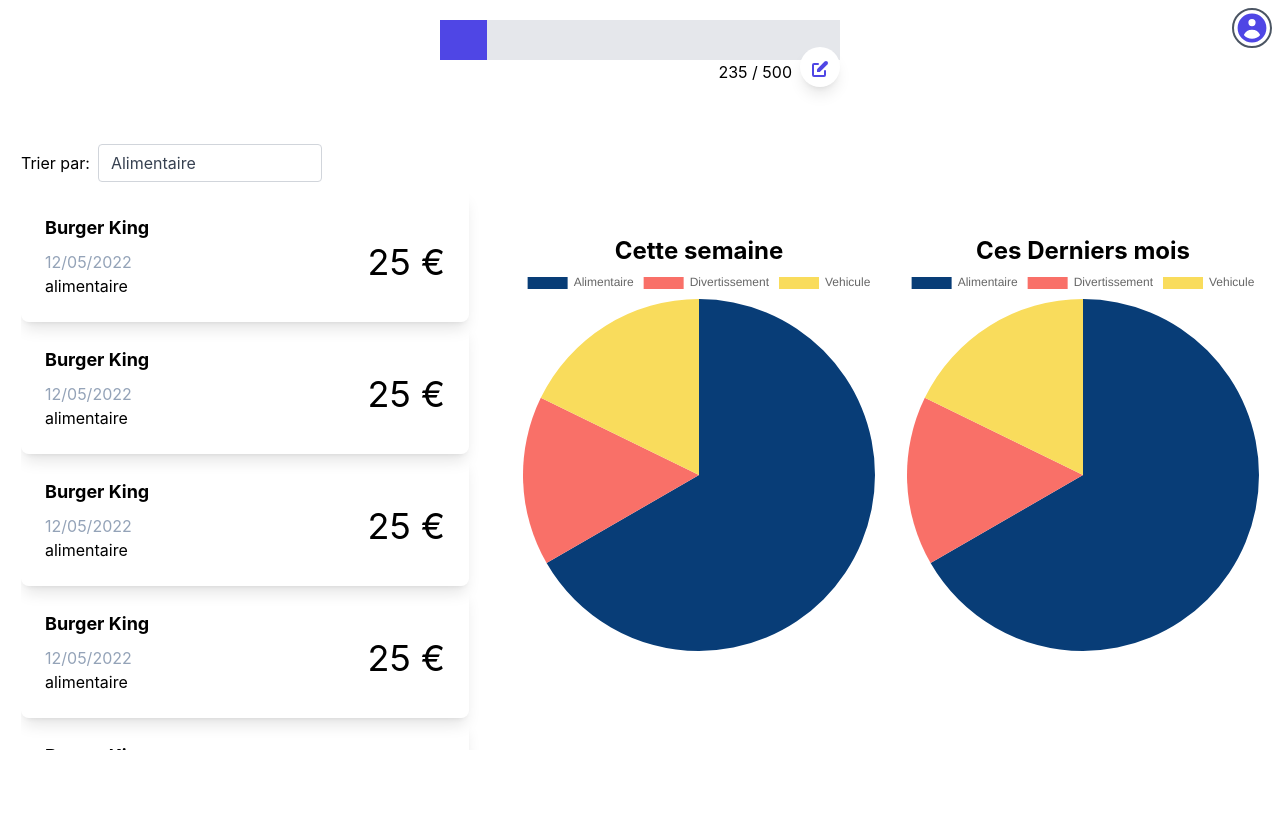
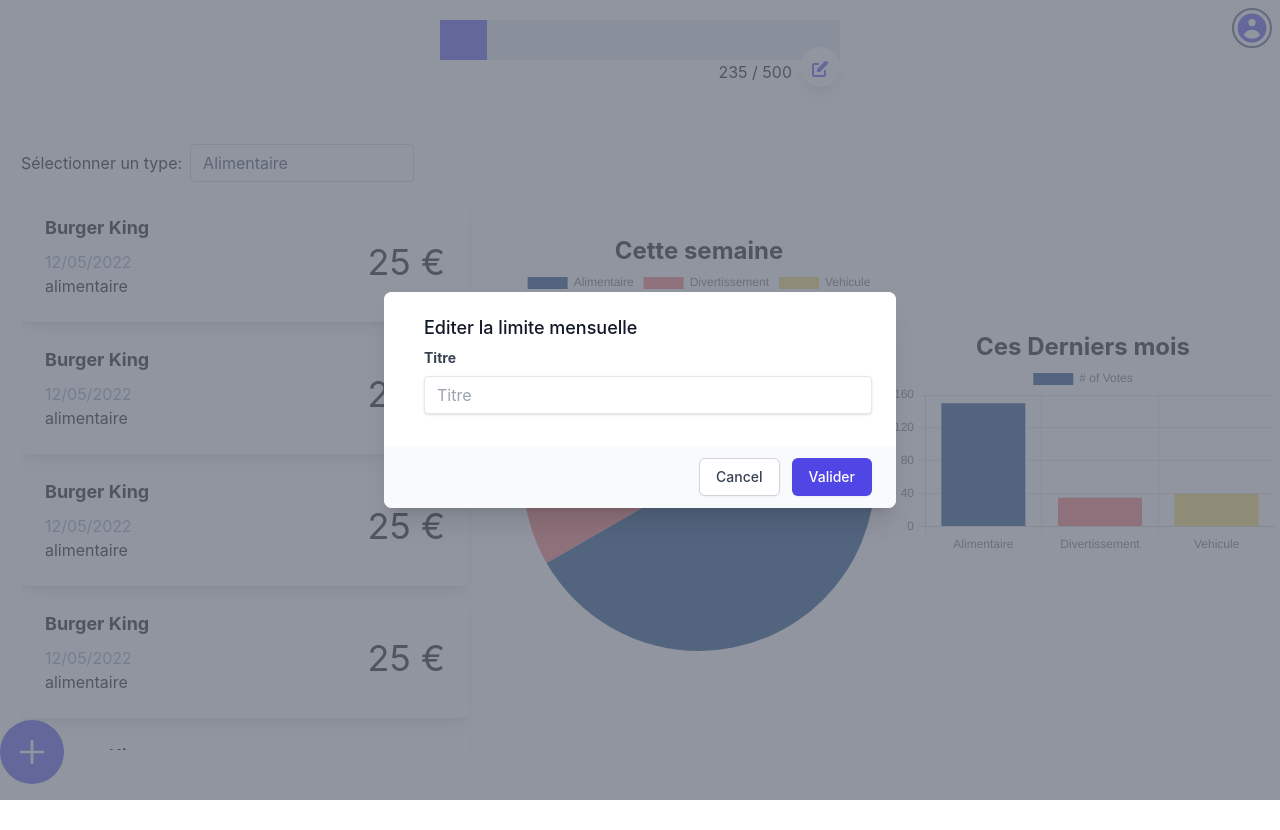
Before and after one commit to g0tie/knowUrBudget_web, a React (Create React App) app: page / in a window 1280 px wide. Both pictures are taken after a click on the button 820 px from the left and 67 px from the top of the page. Before the commit the page ends 800 px from the top, so only its background shows below. Built offline with nearby package versions, Linux system fonts and the light colour scheme; the HTML template or start-up script is replaced by a standard one.

Commit message:
add modals

```diff
--- a/src/App.js
+++ b/src/App.js
@@ -1,14 +1,17 @@
 import * as Layout from './layout';
+import AddExpenseBtn from './components/AddExpenseBtn';
 
 function App() {
   return (
     <div className="App">
       <Layout.Header />
 
-      <div className='flex flex-row justify-center flex-1'>
+      <div className='sm:flex-col flex lg:flex-row justify-center items-center flex-1'>
         <Layout.History />
         <Layout.Graphics />
       </div>
+
+        <AddExpenseBtn />
     </div>
   );
 }
--- /dev/null
+++ b/src/components/AddExpenseBtn.jsx
@@ -0,0 +1,42 @@
+import TypeDropdown from './TypeDropdown';
+import Modal from "./Modal";
+import { useState } from 'react';
+
+
+const AddExpenseBtn = () => {
+    const [isOpen, setIsOpen] = useState(false)
+
+    return (
+        <>
+            <button
+            onClick={() => setIsOpen(true)}
+            className='text-center rounded-full w-16 h-16 sticky bottom-4 right-4 bg-indigo-600 text-white'>
+            <svg xmlns="http://www.w3.org/2000/svg" className="h-8 w-8 inline" fill="none" viewBox="0 0 24 24" stroke="currentColor" strokeWidth={2}>
+                <path strokeLinecap="round" strokeLinejoin="round" d="M12 4v16m8-8H4" />
+            </svg>
+            </button>
+
+            <Modal isOpen={isOpen} title="Ajouter une dépense" action={() => alert("test")} closeAction={setIsOpen}>
+            <form class="">
+                <div class="mb-4">
+                <label class="block text-gray-700 text-sm font-bold mb-2" for="username">
+                    Titre
+                </label>
+                <input class="shadow appearance-none border rounded w-full py-2 px-3 text-gray-700 leading-tight focus:outline-none focus:shadow-outline" id="username" type="text" placeholder="Titre" />
+                </div>
+                <div class="mb-4">
+                <label class="block text-gray-700 text-sm font-bold mb-2" for="username">
+                    Montant
+                </label>
+                <input
+                class="shadow appearance-none border rounded w-full py-2 px-3 text-gray-700 leading-tight focus:outline-none focus:shadow-outline" id="username" type="number" placeholder="Montant en €" />
+                </div>
+
+                <TypeDropdown />
+            </form>
+            </Modal>
+        </>
+    )
+}
+
+export default AddExpenseBtn;
--- a/src/components/Graph.jsx
+++ b/src/components/Graph.jsx
@@ -1,7 +1,24 @@
-import { Chart as ChartJS, ArcElement, Tooltip, Legend } from 'chart.js';
-import { Pie } from 'react-chartjs-2';
+import { Chart as ChartJS,
+    CategoryScale,
+    LinearScale,
+    BarElement,
+    ArcElement,
+    Tooltip,
+    Legend,
+    Title
+} from 'chart.js';
+import { Pie, Bar } from 'react-chartjs-2';
 
-ChartJS.register(ArcElement, Tooltip, Legend);
+ChartJS.register(
+    ArcElement,
+    Tooltip,
+    Legend,
+    CategoryScale,
+    LinearScale,
+    BarElement,
+    Title,
+    Tooltip,
+);
 
 const data = {
   labels: ['Alimentaire', 'Divertissement', 'Vehicule'],
@@ -41,11 +58,16 @@ const options = {
     }
 };
 
-const Graph = ({title}) => {
+const Graph = ({title, type}) => {
     return(
         <div className='w-96'>
             <h1 className='text-center text-2xl font-bold'>{title}</h1>
-            <Pie data={data} options={options} />
+            {
+                type === "pie" ?
+                <Pie data={data} options={options} />
+                :
+                <Bar options={options} data={data} />
+            }
         </div>
 
     )
--- /dev/null
+++ b/src/components/Modal.jsx
@@ -0,0 +1,38 @@
+const Modal = ({title, action, children, isOpen, closeAction}) => {
+    return isOpen && (
+        <div class="relative z-10" aria-labelledby="modal-title" role="dialog" aria-modal="true">
+        <div class="fixed inset-0 bg-gray-500 bg-opacity-75 transition-opacity"></div>
+
+        <div class="fixed z-10 inset-0 overflow-y-auto">
+            <div class="flex items-end sm:items-center justify-center min-h-full p-4 text-center sm:p-0">
+
+            <div class="relative bg-white rounded-lg text-left overflow-hidden shadow-xl transform transition-all sm:my-8 sm:max-w-lg sm:w-full">
+                <div class="bg-white px-4 pt-5 pb-4 sm:p-6 sm:pb-4">
+                <div class="sm:flex sm:items-start">
+
+                    <div class="w-full mt-3 text-center sm:mt-0 sm:ml-4 sm:text-left">
+                    <h3 class="text-lg leading-6 font-medium text-gray-900" id="modal-title">{title}</h3>
+                    <div class="mt-2 ">
+
+                        {children}
+
+                    </div>
+                    </div>
+                </div>
+                </div>
+                <div class="bg-gray-50 px-4 py-3 sm:px-6 sm:flex sm:flex-row-reverse">
+                <button type="button" class="w-full inline-flex justify-center rounded-md border border-transparent shadow-sm px-4 py-2 bg-indigo-600 text-base font-medium text-white hover:bg-indigo-700 focus:outline-none focus:ring-2 focus:ring-offset-2 focus:ring-indigo-500 sm:ml-3 sm:w-auto sm:text-sm"
+                    onClick={action}
+                >Valider</button>
+                <button
+                    onClick={() => closeAction()}
+                type="button" class="mt-3 w-full inline-flex justify-center rounded-md border border-gray-300 shadow-sm px-4 py-2 bg-white text-base font-medium text-gray-700 hover:bg-gray-50 focus:outline-none focus:ring-2 focus:ring-offset-2 focus:ring-indigo-500 sm:mt-0 sm:ml-3 sm:w-auto sm:text-sm">Cancel</button>
+                </div>
+            </div>
+            </div>
+        </div>
+        </div>
+    )
+}
+
+export default Modal;
--- a/src/components/ProgressBar.jsx
+++ b/src/components/ProgressBar.jsx
@@ -1,9 +1,13 @@
+import { useState } from 'react';
+import Modal from "./Modal";
+
 function calculatePercentage(value, max) {
     return (value / max) * 100;
 }
 
 const ProgressBar = ({current, limit}) => {
     let progress = calculatePercentage(current, limit);
+    const [isOpen, setIsOpen] = useState(false)
 
     return (
       <div className="flex flex-col" style={{width: "400px"}}>
@@ -15,13 +19,28 @@ const ProgressBar = ({current, limit}) => {
 
       <div className="flex felx-row justify-end">
          <span className="text-right">{current} / {limit}</span>
-         <button style={{transform: "translateY(-13px)"}} className="text-indigo-600 text-center ml-2 shadow-lg rounded-full bg-white h-10 w-10">
+         <button
+         onClick={() => setIsOpen(true)}
+         style={{transform: "translateY(-13px)"}} className="text-indigo-600 text-center ml-2 shadow-lg rounded-full bg-white h-10 w-10">
             <svg xmlns="http://www.w3.org/2000/svg" className="h-5 w-5 inline" viewBox="0 0 20 20" fill="currentColor">
               <path d="M17.414 2.586a2 2 0 00-2.828 0L7 10.172V13h2.828l7.586-7.586a2 2 0 000-2.828z" />
               <path fillRule="evenodd" d="M2 6a2 2 0 012-2h4a1 1 0 010 2H4v10h10v-4a1 1 0 112 0v4a2 2 0 01-2 2H4a2 2 0 01-2-2V6z" clipRule="evenodd" />
             </svg>
         </button>
       </div>
+
+
+
+      <Modal isOpen={isOpen} title="Editer la limite mensuelle" action={() => alert("test")} closeAction={setIsOpen}>
+          <form class="">
+              <div class="mb-4">
+              <label class="block text-gray-700 text-sm font-bold mb-2" for="username">
+                  Titre
+              </label>
+              <input class="shadow appearance-none border rounded w-full py-2 px-3 text-gray-700 leading-tight focus:outline-none focus:shadow-outline" id="username" type="text" placeholder="Titre" />
+              </div>
+          </form>
+        </Modal>
       </div>
     );
   }
--- a/src/components/TypeDropdown.jsx
+++ b/src/components/TypeDropdown.jsx
@@ -1,7 +1,7 @@
 const TypeDropdown = ({typelist}) => {
     return (
       <div className="flex flex-row items-center my-2 ">
-        <p>Trier par: </p>
+        <p>Sélectionner un type: </p>
         <select className="ml-2 p-2 form-select appearance-none
     w-56
       block
--- a/src/layout/Graphics.jsx
+++ b/src/layout/Graphics.jsx
@@ -2,9 +2,9 @@ import Graph from "../components/Graph"
 
 const Graphics = () => {
     return (
-      <div className="flex flex-row items-center justify-around">
-        <Graph title="Cette semaine"/>
-        <Graph title="Ces Derniers mois"/>
+      <div className="flex sm:flex-col md:flex-row items-center justify-around ">
+        <Graph title="Cette semaine" type="pie"/>
+        <Graph title="Ces Derniers mois" type="bar"/>
 
       </div>
     );
--- a/src/layout/History.jsx
+++ b/src/layout/History.jsx
@@ -4,7 +4,7 @@ import TypeDropdown from "../components/TypeDropdown";
 const History = () => {
 
     return (
-      <div className="p-4">
+      <div className="p-4 lg:order-none sm:order-1">
 
         <TypeDropdown typelist={["Alimentaire", "Divertissement", "Vehicule"]}/>
         <div
@@ -12,7 +12,7 @@ const History = () => {
           height:"70vh",
           width:"470px"
           }}
-        className="scrollbar scrollbar-thin scrollbar-thumb-rounded-full scrollbar-track-rounded-full scrollbar-thumb-indigo-600 scrollbar-track-gray-100  overflow-y-auto">
+        className="sm:w-full scrollbar scrollbar-thin scrollbar-thumb-rounded-full scrollbar-track-rounded-full scrollbar-thumb-indigo-600 scrollbar-track-gray-100  overflow-y-auto">
           <Expense title="Burger King" date="12/05/2022" type="alimentaire" amount={25}/>
           <Expense title="Burger King" date="12/05/2022" type="alimentaire" amount={25}/>
           <Expense title="Burger King" date="12/05/2022" type="alimentaire" amount={25}/>
```
